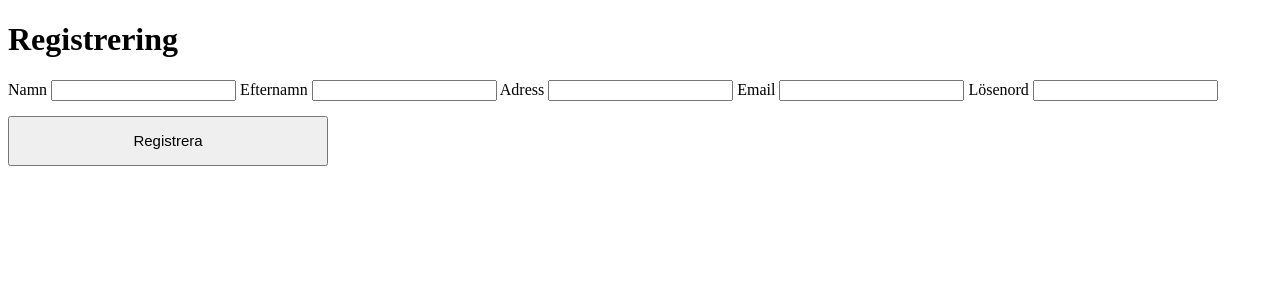
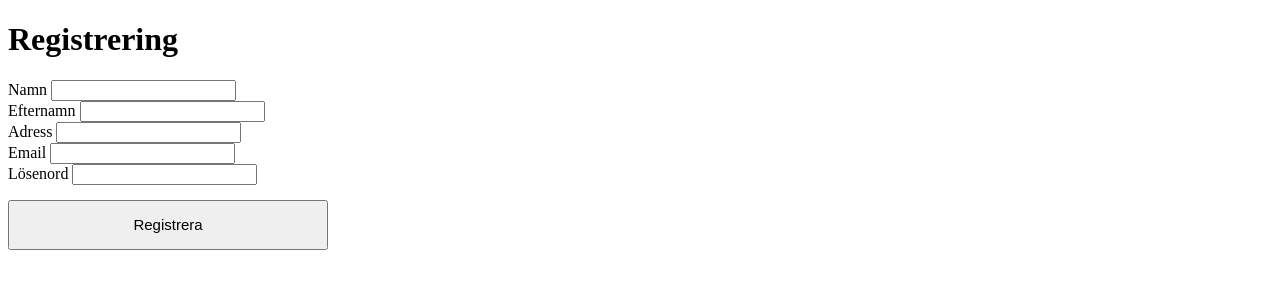
Before and after one commit to lovhol-0/CRUD, a React (Create React App) app in the folder client/: page /register in a window 1280 px wide. Shown: the top 300 px of the page. Built offline with nearby package versions, Linux system fonts and the light colour scheme; no server answers.

Commit message:
design registrering

```diff
--- a/client/src/Pages/Register/Register.js
+++ b/client/src/Pages/Register/Register.js
@@ -1,6 +1,8 @@
 import React, {useState} from "react";
 import  Axios  from 'axios';
 import './Register.css'
+
+
 
 function RegisterUser(){
 
@@ -32,22 +34,33 @@ function RegisterUser(){
         <div className={"register"}>
              <div className={"Registrering"}>
                  <h1> Registrering </h1>
-                 <label> Namn </label>
-                 <input type="text"
-                        onChange={(e)=> {
-                            setFNameReg(e.target.value)}}/>
-                 <label> Efternamn </label>
-                 <input type="text" onChange={(e)=> {
-                     setLNameReg(e.target.value)}}/>
+
+                <div class="inputStyle">
+                    <label> Namn </label>
+                    <input type="text" onChange={(e)=> {setFNameReg(e.target.value)}}/>
+                </div>
+
+                <div class="inputStyle">
+                     <label> Efternamn </label>
+                     <input type="text" onChange={(e)=> {setLNameReg(e.target.value)}}/>
+                </div>
+
+                <div class="inputStyle">
                  <label> Adress </label>
-                 <input type="text" onChange={(e)=> {
-                     setAddressReg(e.target.value)}}/>
+                 <input type="text" onChange={(e)=> {setAddressReg(e.target.value)}}/>
+                </div>
+
+                <div class="inputStyle">
                  <label> Email </label>
-                 <input type="text" onChange={(e)=> {
-                     setEmailReg(e.target.value)}}/>
+                 <input type="text" onChange={(e)=> {setEmailReg(e.target.value)}}/>
+                </div>
+
+                <div class="inputStyle">
                  <label> Lösenord </label>
-                 <input type="text" onChange={(e)=> {
-                     setPasswordReg(e.target.value)}}/>
+                 <input type="text" onChange={(e)=> {setPasswordReg(e.target.value)}}/>
+                </div>
+
+
                  <button onClick={register()}> Registrera </button>
              </div>
         </div>
```
